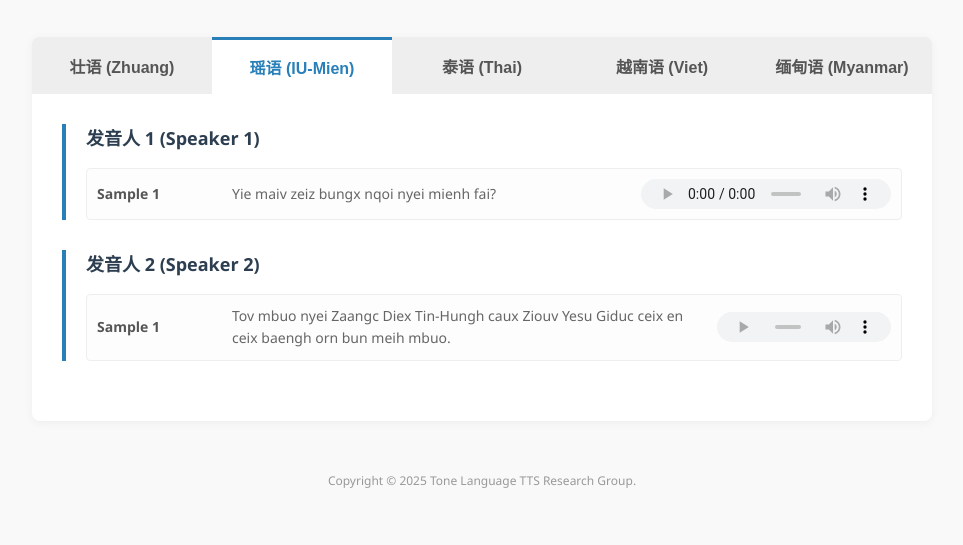
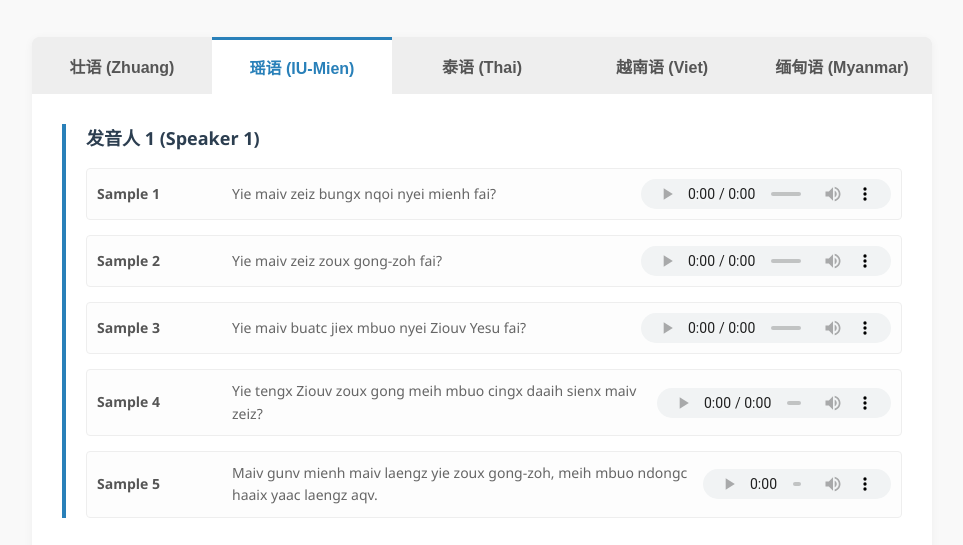
Before and after one commit to hope383/Tone-Language-TTS-Dataset-Samples, a plain HTML site: page index.html in a window 1280 px wide. Both pictures are taken after a click on the button "瑶语 (IU-Mien)". Shown: the part 250-795 px from the top of the page, without its empty margins (158-1121 px from the left). Drawn offline with Linux system fonts and the light colour scheme.

Commit message:
Add multiple audio samples to index.html

```diff
--- a/index.html
+++ b/index.html
@@ -118,6 +118,26 @@
                     <div class="audio-text">Yie maiv zeiz bungx nqoi nyei mienh fai?</div>
                     <audio controls src="assets/IU-Mien-TTS/发音人1/1.wav"></audio>
                 </div>
+                <div class="audio-item">
+                    <div class="audio-label">Sample 2</div>
+                    <div class="audio-text">Yie maiv zeiz zoux gong-zoh fai?</div>
+                    <audio controls src="assets/IU-Mien-TTS/发音人1/2.wav"></audio>
+                </div>
+                <div class="audio-item">
+                    <div class="audio-label">Sample 3</div>
+                    <div class="audio-text">Yie maiv buatc jiex mbuo nyei Ziouv Yesu fai?</div>
+                    <audio controls src="assets/IU-Mien-TTS/发音人1/3.wav"></audio>
+                </div>
+                <div class="audio-item">
+                    <div class="audio-label">Sample 4</div>
+                    <div class="audio-text">Yie tengx Ziouv zoux gong meih mbuo cingx daaih sienx maiv zeiz?</div>
+                    <audio controls src="assets/IU-Mien-TTS/发音人1/4.wav"></audio>
+                </div>
+                <div class="audio-item">
+                    <div class="audio-label">Sample 5</div>
+                    <div class="audio-text">Maiv gunv mienh maiv laengz yie zoux gong-zoh, meih mbuo ndongc haaix yaac laengz aqv.</div>
+                    <audio controls src="assets/IU-Mien-TTS/发音人1/5.wav"></audio>
+                </div>
             </div>
 
             <div class="speaker-group">
```
